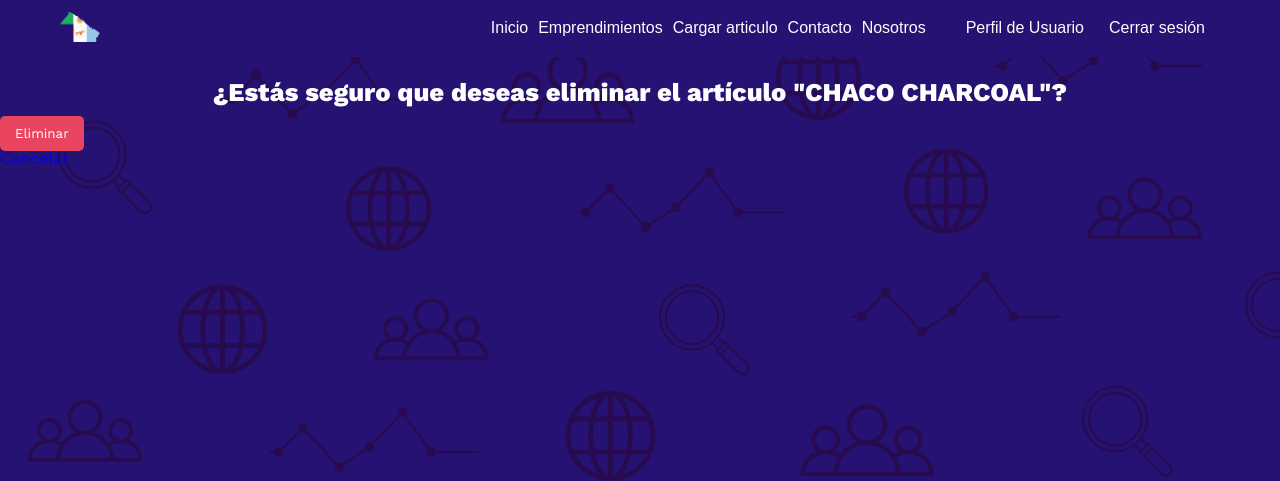
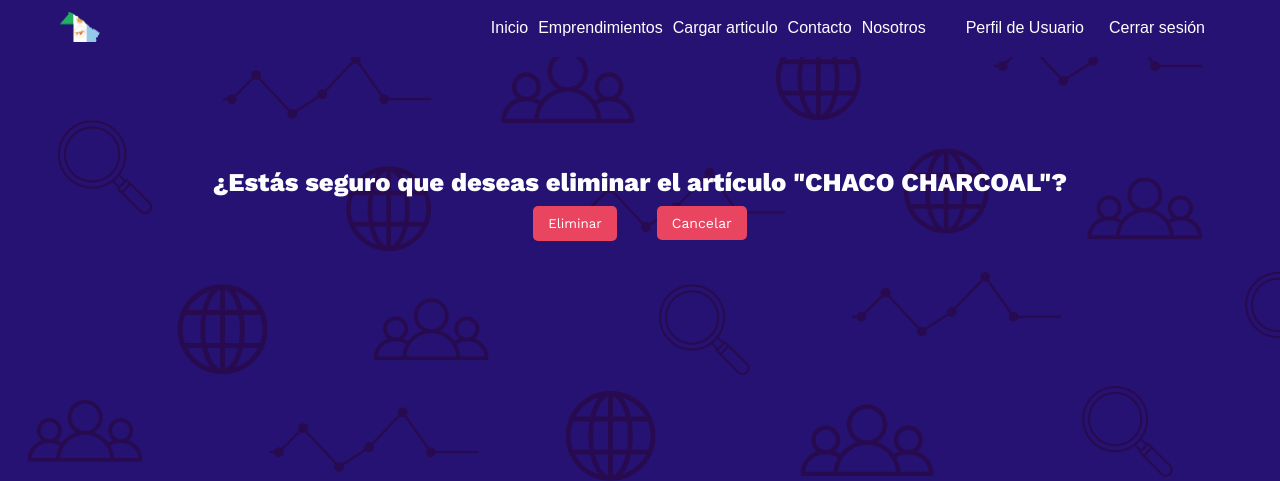
Before and after one commit to Denguesito/emprendimientoschaco, a Django app: page /emprendimientos/eliminar/2/ in a window 1280 px wide. Shown: the top 481 px of the page. Run offline with Django 5.2, Linux system fonts and the light colour scheme; a user stored in the database is signed in; data comes from the database, SQL or seed files in the repository; both versions use the stored data as it was after the commit.

Commit message:
eliminar articulo

```diff
--- a/blog/settings/base.py
+++ b/blog/settings/base.py
@@ -111,7 +111,7 @@ AUTH_PASSWORD_VALIDATORS = [
 # Internationalization
 # https://docs.djangoproject.com/en/5.1/topics/i18n/
 
-LANGUAGE_CODE = 'en-us'
+LANGUAGE_CODE = 'es-AR'
 
 TIME_ZONE = 'America/Argentina/Buenos_Aires'
 
--- /dev/null
+++ b/static/css/eliminar_articulo.css
@@ -0,0 +1,27 @@
+.mensaje {
+    padding-top: 90px;
+}
+
+.botones {
+    display: flex;
+    flex-direction: row;
+    justify-content: center;
+    align-items: center;
+    gap: 40px;
+
+}
+
+.cancelar {
+    background-color: #e94560;
+    color: white;
+    padding: 10px 15px;
+    border: none;
+    border-radius: 5px;
+    cursor: pointer;
+    margin-top: 10px;
+    font-size: 14px;
+}
+
+.cancelar:hover {
+    color: #7fe6ff;
+}
--- a/templates/base.html
+++ b/templates/base.html
@@ -2,7 +2,7 @@
 <!doctype html>
 <html lang="en">
     <head>
-        <title>PROYECTO FINAL</title>
+        <title>CHACO EMPRENDE</title>
         <!-- Required meta tags -->
         <meta charset="utf-8" />
         <meta name="viewport" content="width=device-width, initial-scale=1, shrink-to-fit=no"/>
@@ -23,6 +23,7 @@
         <link rel="stylesheet" href="{% static 'css/perfil.css' %}">
         <link rel="stylesheet" href="{% static 'css/editar_articulo.css' %}">
         <link rel="stylesheet" href="{% static 'css/editar_comentario.css' %}">
+        <link rel="stylesheet" href="{% static 'css/eliminar_articulo.css' %}">
     </head>
 
     <body>
--- a/templates/emprendimientos/eliminar_articulo.html
+++ b/templates/emprendimientos/eliminar_articulo.html
@@ -1,10 +1,14 @@
 {% extends "base.html" %}
 
 {% block contenido %}
-<h1>¿Estás seguro que deseas eliminar el artículo "{{ articulo.titulo }}"?</h1>
-<form method="POST">
-    {% csrf_token %}
-    <button type="submit">Eliminar</button>
-</form>
-<a href="{% url 'emprendimientos:detalle_articulo' articulo.pk %}">Cancelar</a>
+<div class="mensaje">
+    <h1>¿Estás seguro que deseas eliminar el artículo "{{ articulo.titulo }}"?</h1>
+    <div class="botones">
+        <form method="POST">
+            {% csrf_token %}
+            <button type="submit">Eliminar</button>
+        </form>
+        <a class="cancelar" href="{% url 'emprendimientos:detalle_articulo' articulo.pk %}">Cancelar</a>
+    </div>
+</div>
 {% endblock contenido %}
```
Also changed, not shown: blog/db.sqlite3, requirements.md (renamed from requirements.txt).
